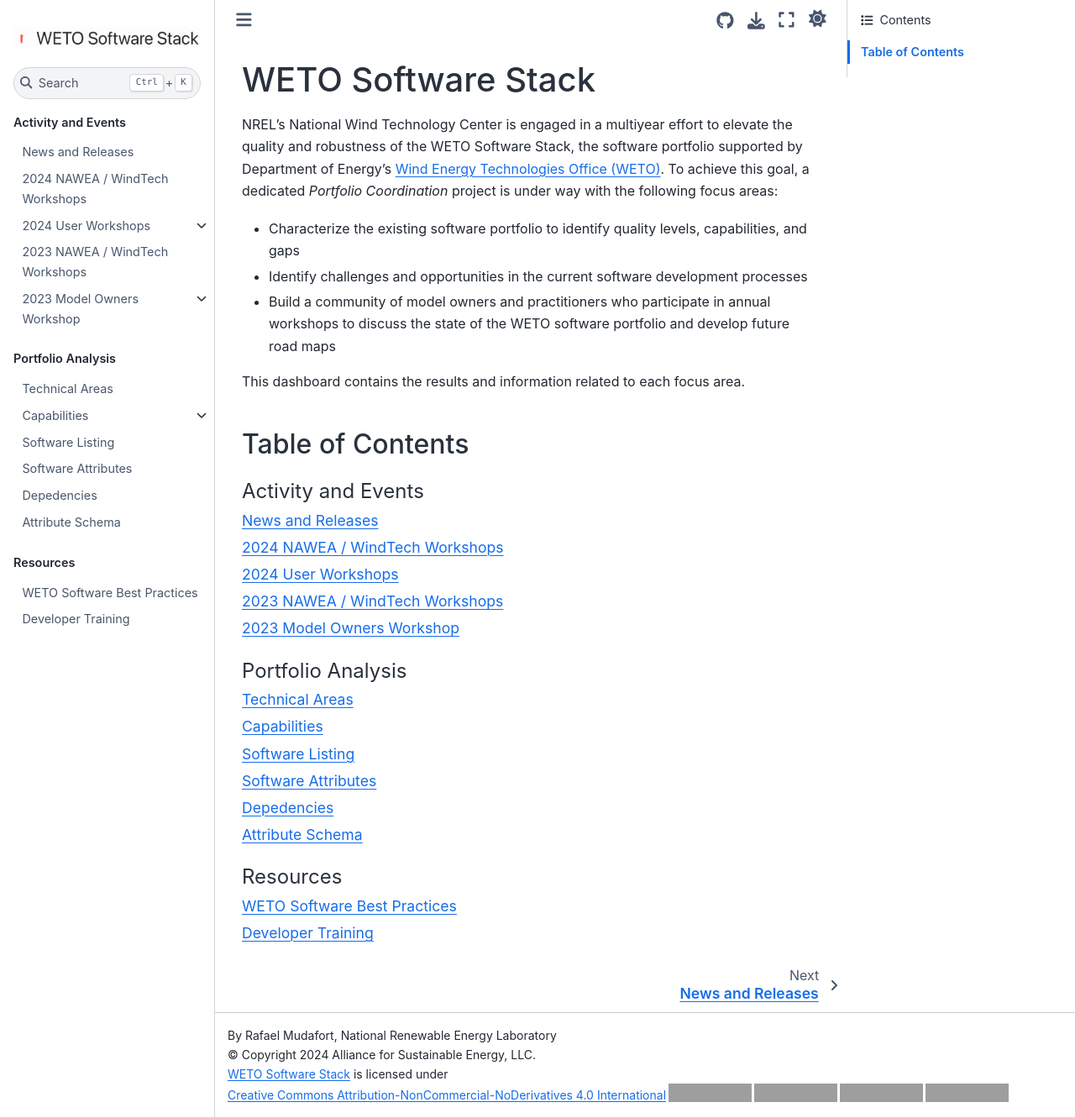
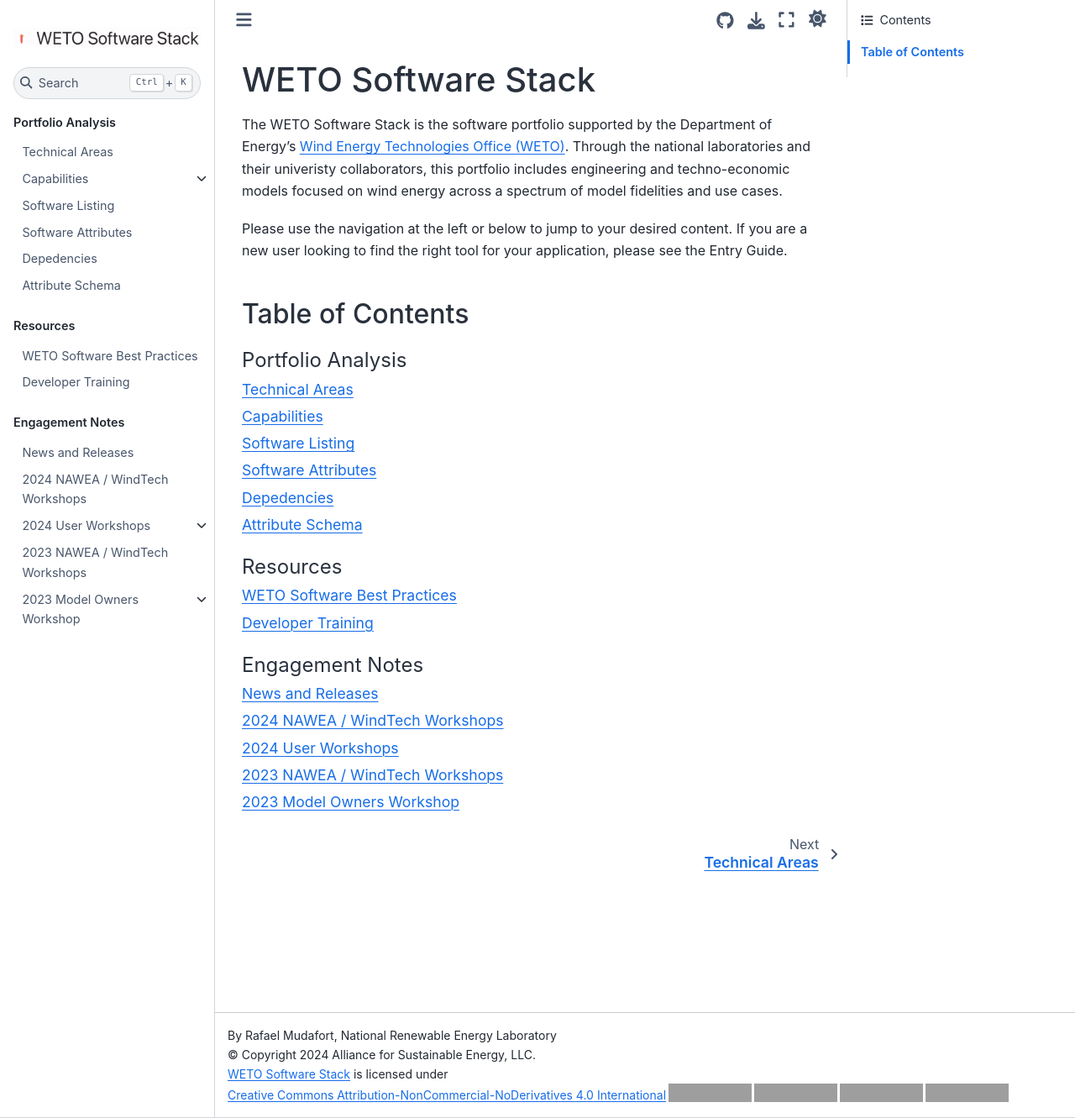
Before and after one commit to NREL/WETOStack, a Jupyter Book: the page built from docs/index.md, in a window 1280 px wide and 1331 px high. Shown: the whole window at 84% size. Built offline with Jupyter Book 1.0.4 settings and Sphinx 7.4.7 and the Sphinx Book theme 1.1.4, drawn with Linux system fonts in a browser that asks for light colours; grey boxes are pictures that could not be loaded.

Commit message:
revised intro and outline

````diff
--- a/docs/_toc.yml
+++ b/docs/_toc.yml
@@ -4,17 +4,6 @@
 format: jb-book
 root: index
 parts:
-- caption: Activity and Events
-  chapters:
-  - file: activity/updates
-  - file: workshops/nawea_2024
-  - file: workshops/user_workshops_2024
-    sections:
-    - file: workshops/user_workshops_2024_report
-  - file: workshops/nawea_2023
-  - file: workshops/workshop
-    sections:
-    - file: workshops/workshop_report
 
 - caption: Portfolio Analysis
   chapters:
@@ -33,3 +22,15 @@
   chapters:
   - file: software_dev/best_practices
   - file: software_dev/developer_resources
+
+- caption: Engagement Notes
+  chapters:
+  - file: activity/updates
+  - file: workshops/nawea_2024
+  - file: workshops/user_workshops_2024
+    sections:
+    - file: workshops/user_workshops_2024_report
+  - file: workshops/nawea_2023
+  - file: workshops/workshop
+    sections:
+    - file: workshops/workshop_report
--- a/docs/index.md
+++ b/docs/index.md
@@ -1,17 +1,8 @@
 # WETO Software Stack
 
-NREL's National Wind Technology Center is engaged in a multiyear effort to elevate the
-quality and robustness of the WETO Software Stack, the software portfolio supported by
-Department of Energy's [Wind Energy Technologies Office (WETO)](https://www.energy.gov/eere/wind/wind-energy-technologies-office).
-To achieve this goal, a dedicated *Portfolio Coordination* project is under way with the
-following focus areas:
+The WETO Software Stack is the software portfolio supported by the Department of Energy's [Wind Energy Technologies Office (WETO)](https://www.energy.gov/eere/wind/wind-energy-technologies-office).  Through the national laboratories and their univeristy collaborators, this portfolio includes engineering and techno-economic models focused on wind energy across a spectrum of model fidelities and use cases.
 
-- Characterize the existing software portfolio to identify quality levels, capabilities, and gaps
-- Identify challenges and opportunities in the current software development processes
-- Build a community of model owners and practitioners who participate in annual workshops to
-  discuss the state of the WETO software portfolio and develop future road maps
-
-This dashboard contains the results and information related to each focus area.
+Please use the navigation at the left or below to jump to your desired content.  If you are a new user looking to find the right tool for your application, please see the Entry Guide.
 
 ## Table of Contents
 ```{tableofcontents}
````
Also changed, not shown: README.md (+1 -3 lines).
